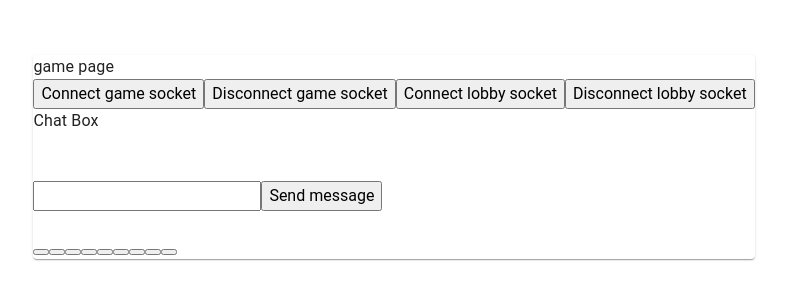
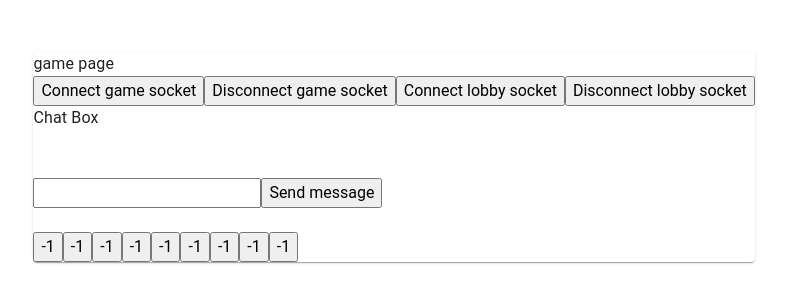
Before and after one commit to dn9uyen/cse108FinalProject, a React (Vite) app in the folder TicTacToeWebApp/: page /game in a window 1280 px wide. Shown: the part 243-546 px from the top of the page, without its empty margins (246-1033 px from the left). Built offline with nearby package versions, Linux system fonts and the light colour scheme.

Commit message:
username fix

```diff
--- a/TicTacToeWebApp/src/App.tsx
+++ b/TicTacToeWebApp/src/App.tsx
@@ -2,7 +2,7 @@ import { BrowserRouter, Route, Routes } from "react-router-dom"
 
 import Login from "./pages/login/login.tsx";
 import Register from "./pages/login/register.tsx";
-import Lobby from "./pages/testpage/lobby.tsx";
+import Lobby from "./pages/lobby.tsx";
 import Game from './pages/Game';
 
 function App() {
--- a/TicTacToeWebApp/src/pages/Game.tsx
+++ b/TicTacToeWebApp/src/pages/Game.tsx
@@ -3,19 +3,20 @@ import ChatBox from "../components/ChatBox";
 import { useEffect, useState } from "react";
 import { gameSocket } from "../socket"
 import { ConnectionManager } from "../components/ConnectionManager";
+import Cookies from "js-cookie"
 
 export default function Game() {
     let [chat, setChat] = useState([]);
-    const [board, setBoard] = useState(Array(9).fill(null));
+    const [board, setBoard] = useState(Array(9).fill(-1));
     const gameId = "123"
 
     useEffect(() => {
         function onConnect() {
-            gameSocket.emit('joinGame', { gameId: gameId });
+            gameSocket.emit('joinGame', { gameId: gameId, username: Cookies.get("username") });
         }
 
         function onDisconnect() {
-            gameSocket.emit("disconnectEvent", {gameId: gameId, username: "PUTUSERNAMEHERE"})
+            gameSocket.emit("disconnectEvent", {gameId: gameId, username: Cookies.get("username")})
         }
 
         function onChatBroadcast(json: any) {
@@ -47,7 +48,7 @@ export default function Game() {
             //newBoard[index] = "X"; // For now, assuming the player is always X
             //setBoard(newBoard);
             // Here you may want to emit the new board state to the server
-            gameSocket.emit("turnSubmit", { gameId: gameId, moveIndex: index })
+            gameSocket.emit("turnSubmit", { gameId: gameId, username: Cookies.get("username"), moveIndex: index })
             gameSocket.emit("lobbyRequest")
         }
     }
--- a/TicTacToeWebApp/src/pages/testpage/lobby.tsx
+++ b/TicTacToeWebApp/src/pages/lobby.tsx
@@ -1,6 +1,6 @@
 import { useState, useEffect } from "react";
-import { gameSocket, lobbySocket } from "../../socket";
-import { ConnectionManager } from "../../components/ConnectionManager";
+import { gameSocket, lobbySocket } from "../socket";
+import { ConnectionManager } from "../components/ConnectionManager";
 
 interface Lobby {
     players: string[];
```
